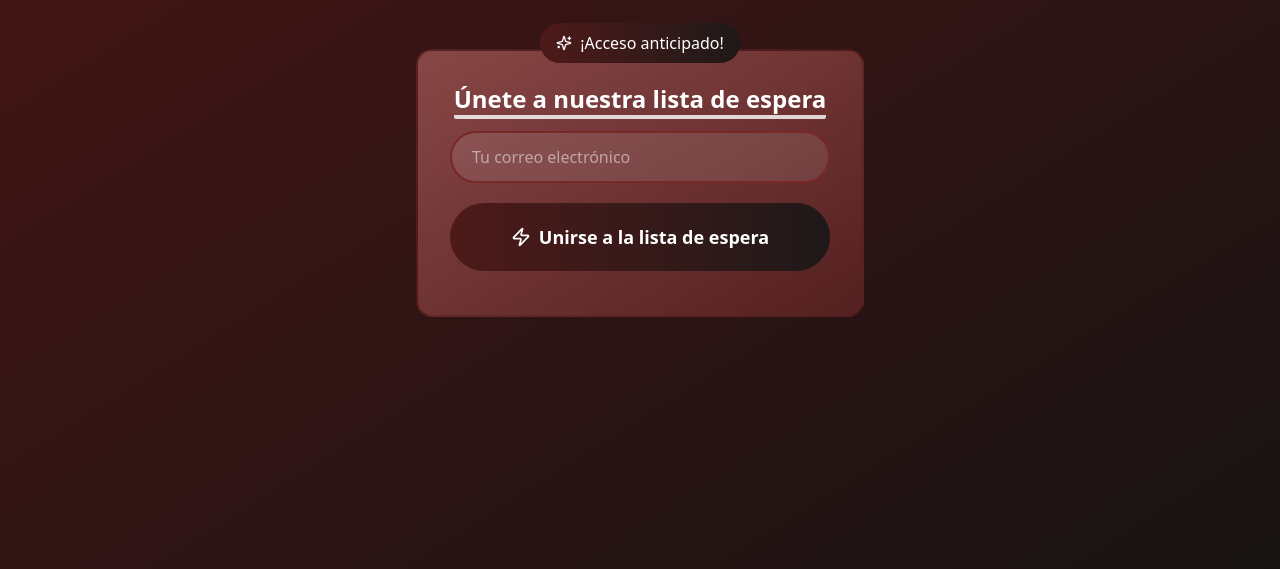
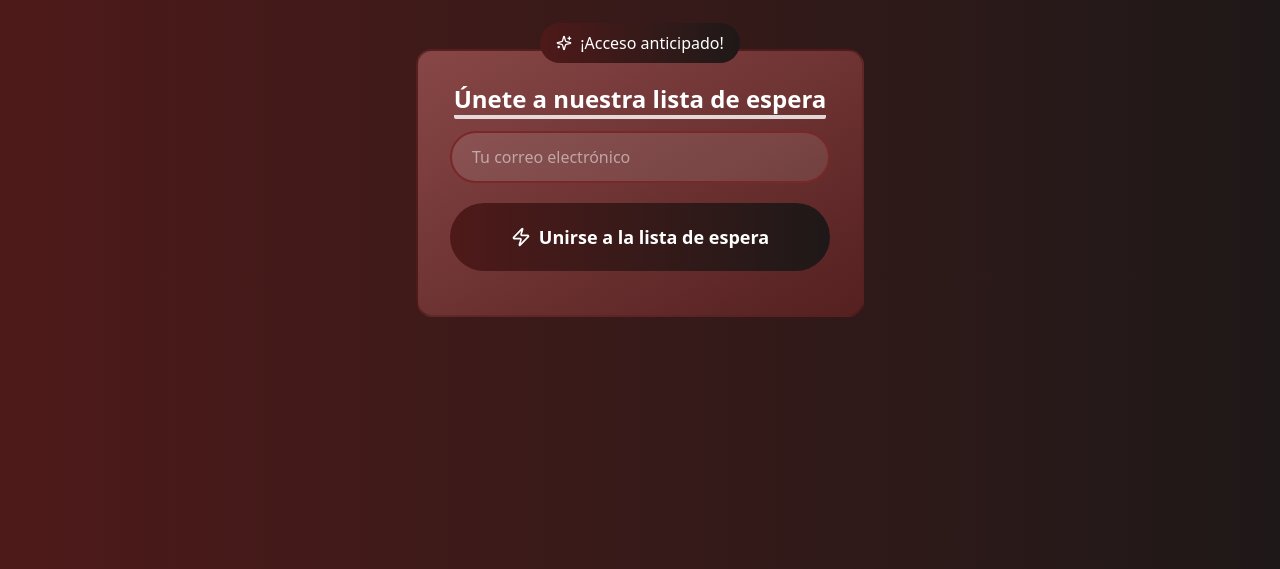
Before and after one commit to aaleex05/caedes-landing, an Astro site: page / in a window 1280 px wide. Shown: the part 231-800 px from the top of the page. Built offline with nearby package versions, Linux system fonts and the light colour scheme; Astro itself is replaced by a stand-in of ours.

Commit message:
background

```diff
--- a/src/components/Hero.astro
+++ b/src/components/Hero.astro
@@ -11,9 +11,10 @@ import viejo from "../assets/viejo.png"
             texto.classList.toggle("hidden");
         }
     });
+
 </script>
 
-<div class="h-dvh mx-auto px-4">
+<div class="h-dvh mx-auto px-4 bg-gradient-to-r from-[#4e1919] to-[#1f1818]">
     <section class="flex flex-col justify-center items-center pt-15 pb-7">
         <button
             class="relative w-20 transition-all duration-300 filter grayscale focus:grayscale-0 flex pb-2"
@@ -59,6 +60,7 @@ import viejo from "../assets/viejo.png"
                     type="email"
                     placeholder="Tu correo electrónico"
                     class="py-3 px-5 rounded-full border-2 w-full focus:border-2 focus:border-[#491515] focus:outline-2 focus:outline-white/80 border-[#792727] bg-white/10"
+                    id="input"
                 />
                 </div>
                 <div class="relative w-full">
--- a/src/layouts/Layout.astro
+++ b/src/layouts/Layout.astro
@@ -18,7 +18,7 @@ const { title, description } = Astro.props as Props;
 		<title>{title}</title>
 		<meta name="description" content={description} />
 	</head>
-	<body>
+	<body class="bg-gradient-to-r from-[#4e1919] to-[#1f1818]">
 		<slot />
 	</body>
 </html>
@@ -34,19 +34,3 @@ const { title, description } = Astro.props as Props;
 	}
 
 </style>
-<!-- IMAGEN
-<div
-    class="relative max-w-sm transition-all duration-300 filter grayscale hover:grayscale-0 flex"
-    id="imagen"
->
-    <img id="clic" src="/src/assets/caedes.webp" alt="" />
-</div>
-<div class="flex items-center justify-center">
-    <p
-        class="hidden text-3xl tracking-widest font-extrabold text-red-900/10 pt-10"
-        id="contra"
-    >
-        ΚΑΗΔΗΣ
-    </p>
-</div>
- -->
--- a/src/styles/global.css
+++ b/src/styles/global.css
@@ -2,5 +2,4 @@
 
 :root{
     color-scheme: dark;
-    background: linear-gradient(to bottom right, #491515, #181313);
 }
```
